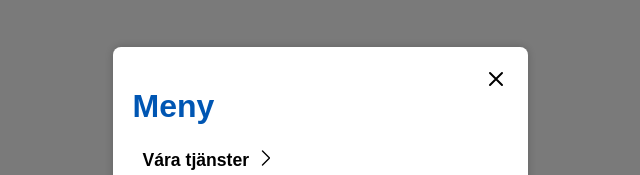
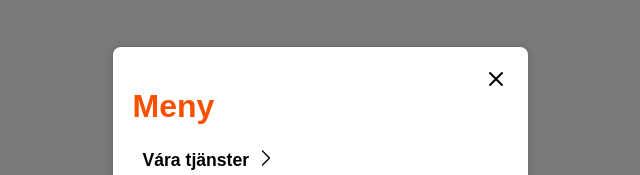
Before and after one commit to vexitx/signer, a plain HTML site: page index.html in a window 1280 px wide. Both pictures are taken after a click on the element "Meny". Shown: the top 175 px of the page, without its empty margins (320-960 px from the left). Drawn offline with Linux system fonts and the light colour scheme.

Commit message:
refactor index styles: update h1 color for improved visual consistency

```diff
--- a/index.html
+++ b/index.html
@@ -177,7 +177,7 @@
 
         h1 {
             margin-bottom: 20px;
-            color: #0056b3;
+            color: #fb4f00;
         }
 
         .menu {
```
